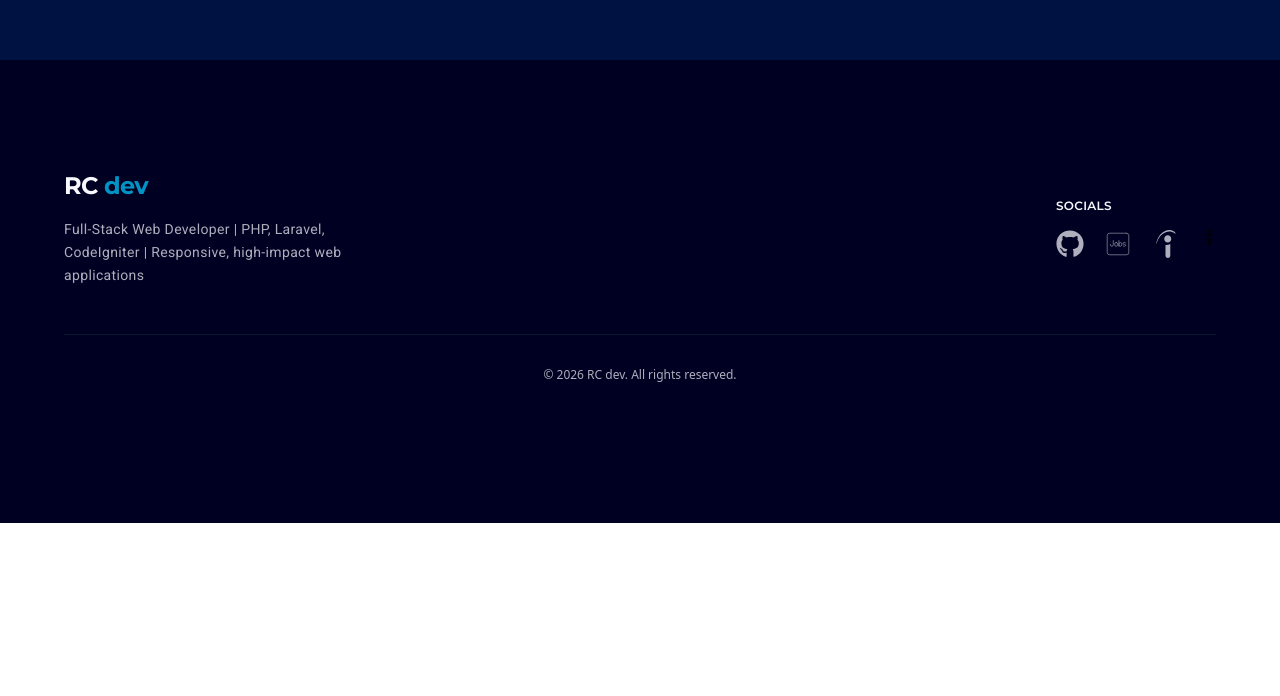
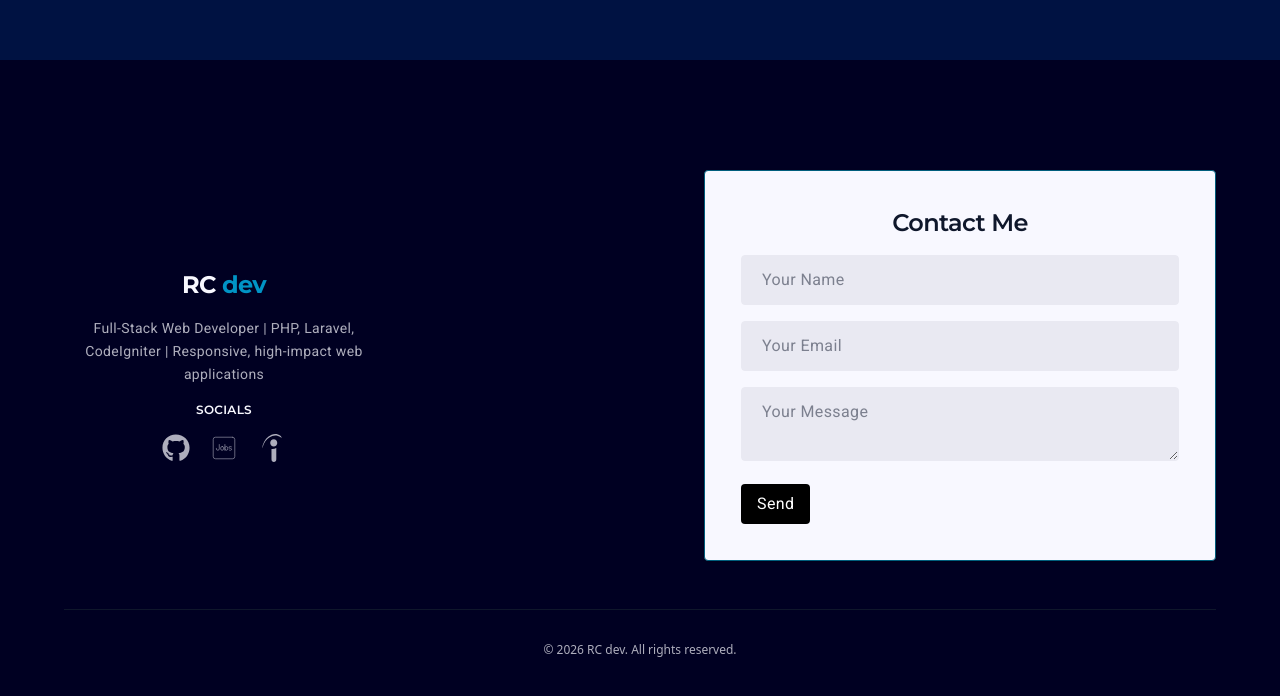
Before and after one commit to Plus-0ne/v1.portfolio.site, a React (Vite) app: page / in a window 1280 px wide. Shown: the part 3313-4009 px from the top of the page. Before the commit the page ends 3836 px from the top, so only its background shows below. Built offline with nearby package versions, Linux system fonts and the light colour scheme.

Commit message:
Updates : Thu, Jan 22, 2026  8:39:11 PM

```diff
--- a/package.json
+++ b/package.json
@@ -10,6 +10,7 @@
     "preview": "vite preview"
   },
   "dependencies": {
+    "@emailjs/browser": "^4.4.1",
     "@headlessui/react": "^2.2.9",
     "@photonjs/vercel": "^0.1.22",
     "@tailwindcss/vite": "^4.1.18",
--- a/src/App.tsx
+++ b/src/App.tsx
@@ -17,6 +17,7 @@ export default function App() {
     AOS.init({
       duration: 1000, // animation duration in ms
     });
+    // AOS.refresh();
   }, []);
 
   UpdateTitleOnScroll();
--- a/src/components/Card.tsx
+++ b/src/components/Card.tsx
@@ -43,7 +43,7 @@ function Card({ title, description, key_features, tags, img, link }: { title: st
 
                 <div className="flex flex-row gap-2 mt-5">
                     <a href={link} className="mt-5 inline-flex items-center bg-ocean text-slate-950 font-semibold text-sm cursor-pointer px-4 py-2 rounded-lg transition-all duration-300 hover:bg-ocean-hover hover:text-slate-950 hover:w-auto" target="_blank" aria-label={`Visit this page ${title}`}>
-                        <span>View</span>
+                        <span>View project</span>
                         <svg className="w-4 h-4 ml-2" fill="none" stroke="currentColor" viewBox="0 0 24 24">
                             <path strokeLinecap="round" strokeLinejoin="round" strokeWidth="2" d="M9 5l7 7-7 7"></path>
                         </svg>
--- a/src/components/CardProjectsDrawer.tsx
+++ b/src/components/CardProjectsDrawer.tsx
@@ -46,7 +46,7 @@ export default function CardProjectsDrawer({ open, onClose, title, description,
                             {/* Header */}
                             <div className="flex items-center justify-between p-10 border-b">
                                 <DialogTitle className="text-xl font-semibold tracking-tight font-heading">{title}</DialogTitle>
-                                <button onClick={onClose} className="text-lg">✕</button>
+                                <button onClick={onClose} className="text-lg cursor-pointer">✕</button>
                             </div>
 
                             {/* Content */}
--- /dev/null
+++ b/src/components/ContactForm.tsx
@@ -0,0 +1,88 @@
+import { useRef, useState } from "react";
+import emailjs from "@emailjs/browser";
+import { Button, Input, Textarea } from '@headlessui/react';
+
+const ContactForm = () => {
+    const formRef = useRef<HTMLFormElement>(null);
+    const [status, setStatus] = useState<"idle" | "sending" | "success" | "error">("idle");
+
+    const sendEmail = (e: React.FormEvent) => {
+        e.preventDefault();
+        if (!formRef.current) return;
+
+        setStatus("sending");
+
+        emailjs
+            .sendForm(
+                import.meta.env.VITE_EMAILJS_SERVICE_ID,
+                import.meta.env.VITE_EMAILJS_TEMPLATE_ID,
+                formRef.current,
+                import.meta.env.VITE_EMAILJS_PUBLIC_KEY
+            )
+            .then(
+                () => {
+                    setStatus("success");
+                    formRef.current?.reset();
+                },
+                (error) => {
+                    console.error(error.text);
+                    setStatus("error");
+                }
+            );
+    };
+
+    return (
+        <div className="max-w-lg mx-auto p-6 lg:p-9 border border-baltic rounded shadow text-slate-900 bg-ghost-white">
+            <h2 className="text-2xl font-semibold text-center mb-4 font-heading tracking-tight">
+                Contact Me
+            </h2>
+            <form ref={formRef} onSubmit={sendEmail} className="space-y-4 font-body tracking-wide">
+                <Input
+                    type="text"
+                    name="user_name"
+                    placeholder="Your Name"
+                    required
+                    className="w-full px-5 py-3 rounded focus:outline-none border border-ghost-white-hover bg-ghost-white-hover text-slate-900
+                data-focus:border data-focus:border-baltic
+                data-hover:shadow"
+                    autoComplete="off"
+                />
+                <Input
+                    type="email"
+                    name="user_email"
+                    placeholder="Your Email"
+                    required
+                    className="w-full px-5 py-3 rounded focus:outline-none border border-ghost-white-hover bg-ghost-white-hover text-slate-900
+                data-focus:border data-focus:border-baltic
+                data-hover:shadow"
+                    autoComplete="off"
+                />
+                <Textarea
+                    name="message"
+                    placeholder="Your Message"
+                    required
+                    className="w-full px-5 py-3 rounded focus:outline-none border border-ghost-white-hover bg-ghost-white-hover text-slate-900
+                data-focus:border data-focus:border-baltic
+                data-hover:shadow"
+                    autoComplete="off"
+                />
+                <Button
+                    type="submit"
+                    className="bg-black text-white px-4 py-2 rounded disabled:opacity-50"
+                    disabled={status === "sending"}
+                >
+                    {status === "sending" ? "Sending..." : "Send"}
+                </Button>
+
+                {status === "success" && (
+                    <p className="text-green-600 mt-2">Message sent successfully!</p>
+                )}
+                {status === "error" && (
+                    <p className="text-red-600 mt-2">Failed to send message. Try again.</p>
+                )}
+            </form>
+        </div>
+    );
+};
+
+export default ContactForm;
--- a/src/components/Footer.tsx
+++ b/src/components/Footer.tsx
@@ -1,29 +1,31 @@
 import { FaGithub } from "react-icons/fa";
 import { JobstreetLogo } from "../assets/icons/JobstreetLogo";
 import { SiIndeed } from "react-icons/si";
+import ContactForm from "./ContactForm";
 
 function Footer() {
   const currentYear = new Date().getFullYear();
 
   return (
-    <footer id="footer" className="w-full section-primary py-35 px-4 lg:px-0">
+    <footer id="footer" className="w-full section-primary pt-35 pb-10 px-4 lg:px-0">
       <div className="max-w-6xl mx-auto">
-        <div className="flex flex-col md:flex-row justify-between items-start md:items-center gap-8 pb-12">
+        <div className="flex flex-col-reverse md:flex-row justify-between items-center gap-8 pb-12">
 
           {/* Logo & Tagline */}
           <div className="space-y-4">
+            <div className="space-y-4 text-center">
               <h2 className="text-2xl font-bold text-ghost-white font-heading tracking-tight">
                 RC<span className="text-ocean"> dev</span>
               </h2>
-            <p className="text-ghost-white-inactive max-w-xs text-sm leading-relaxed font-body tracking-wide">
+              <p className="text-ghost-white-inactive max-w-xs text-sm leading-relaxed font-body tracking-wide ">
                 Full-Stack Web Developer | PHP, Laravel, CodeIgniter | Responsive, high-impact web applications
               </p>
             </div>
-
+            <div className="space-y-4">
               {/* Social Links */}
-          <div className="flex flex-col space-y-4">
+              <div className="flex flex-col space-y-4 text-center">
                 <h3 className="text-ghost-white font-semibold uppercase font-heading tracking-wide text-xs">Socials</h3>
-            <div className="flex gap-5">
+                <div className="flex gap-5 justify-center">
                   <a href="https://github.com/Plus-0ne" className="text-ghost-white-inactive hover:text-blue-400 transition-colors" aria-label="Github" target="_blank">
                     <FaGithub className="w-7 h-7" />
                   </a>
@@ -33,9 +35,15 @@ function Footer() {
                   <a href="https://profile.indeed.com/p/romelc-kw37sxh" className="text-ghost-white-inactive hover:text-blue-400 transition-colors" aria-label="Indeed" target="_blank">
                     <SiIndeed className="w-7 h-7"></SiIndeed>
                   </a>
-              <SiIndeed></SiIndeed>
                 </div>
               </div>
+            </div>
+          </div>
+
+          <div>
+            <ContactForm></ContactForm>
+          </div>
+
         </div>
 
         {/* Bottom Bar */}
--- a/src/components/TechStacks.tsx
+++ b/src/components/TechStacks.tsx
@@ -1,27 +1,29 @@
 import { FaBootstrap, FaCss3, FaGit, FaHtml5, FaReact } from "react-icons/fa";
-import { SiCodeigniter, SiJavascript, SiJquery,  SiLaravel,  SiPhp,  SiTailwindcss, SiTypescript, SiVite } from "react-icons/si";
+import { SiCodeigniter, SiJavascript, SiJquery, SiLaravel, SiPhp, SiTailwindcss, SiTypescript, SiVite } from "react-icons/si";
 
 function TechStacks() {
 
+
+
     const skills = [
-        { icon: <FaHtml5 />, name: "Html5", color: "hover:text-[#e34f26]", textcolor : "text-[#e34f26]" },
+        { icon: <FaHtml5 />, name: "Html5", color: "hover:text-[#e34f26]", textcolor: "text-[#e34f26]" },
         { icon: <FaCss3 />, name: "Css3", color: "hover:text-[#379AD6]", textcolor: "text-[#379AD6]" },
-        { icon: <FaBootstrap />, name: "Bootstrap", color: "hover:text-[#702cf5]", textcolor : "text-[#702cf5]" },
-        { icon: <SiJavascript />, name: "JavaScript", color: "hover:text-[#f6de16]", textcolor : "text-[#f6de16]" },
-        { icon: <SiTailwindcss />, name: "Tailwind", color: "hover:text-[#06B6D4]", textcolor : "text-[#06B6D4]" },
-        { icon: <SiJquery />, name: "jQuery", color: "hover:text-[#1169ae]", textcolor : "text-[#1169ae]" },
-        { icon: <FaReact />, name: "React", color: "hover:text-[#61DAFB]", textcolor : "text-[#61DAFB]" },
-        { icon: <SiTypescript />, name: "TypeScript", color: "hover:text-[#3178C6]", textcolor : "text-[#3178C6]" },
-        { icon: <SiPhp />, name: "PHP", color: "hover:text-[#3178C6]", textcolor : "text-[#3178C6]" },
-        { icon: <SiLaravel />, name: "Laravel", color: "hover:text-[#3178C6]", textcolor : "text-[#3178C6]" },
-        { icon: <SiCodeigniter />, name: "Codeigniter", color: "hover:text-[#3178C6]", textcolor : "text-[#3178C6]" },
-        { icon: <SiVite />, name: "Vite", color: "hover:text-[#646CFF]", textcolor : "text-[#646CFF]" },
-        { icon: <FaGit />, name: "Git", color: "hover:text-[#F05032]", textcolor : "text-[#F05032]" },
+        { icon: <FaBootstrap />, name: "Bootstrap", color: "hover:text-[#702cf5]", textcolor: "text-[#702cf5]" },
+        { icon: <SiJavascript />, name: "JavaScript", color: "hover:text-[#f6de16]", textcolor: "text-[#f6de16]" },
+        { icon: <SiTailwindcss />, name: "Tailwind", color: "hover:text-[#06B6D4]", textcolor: "text-[#06B6D4]" },
+        { icon: <SiJquery />, name: "jQuery", color: "hover:text-[#1169ae]", textcolor: "text-[#1169ae]" },
+        { icon: <FaReact />, name: "React", color: "hover:text-[#61DAFB]", textcolor: "text-[#61DAFB]" },
+        { icon: <SiTypescript />, name: "TypeScript", color: "hover:text-[#3178C6]", textcolor: "text-[#3178C6]" },
+        { icon: <SiPhp />, name: "PHP", color: "hover:text-[#3178C6]", textcolor: "text-[#3178C6]" },
+        { icon: <SiLaravel />, name: "Laravel", color: "hover:text-[#3178C6]", textcolor: "text-[#3178C6]" },
+        { icon: <SiCodeigniter />, name: "Codeigniter", color: "hover:text-[#3178C6]", textcolor: "text-[#3178C6]" },
+        { icon: <SiVite />, name: "Vite", color: "hover:text-[#646CFF]", textcolor: "text-[#646CFF]" },
+        { icon: <FaGit />, name: "Git", color: "hover:text-[#F05032]", textcolor: "text-[#F05032]" },
     ];
 
     return (
         <section id="tech" className="py-35 sectionRow section-primary">
-            <div className="max-w-6xl mx-auto px-4" data-aos="fade-up" data-aos-anchor-placement="center-bottom">
+            <div className="max-w-6xl mx-auto px-4" data-aos="fade-up" data-aos-anchor-placement="bottom-center">
                 <h2 className="text-3xl font-semibold text-center mb-16 text-ghost-white font-heading tracking-tight">Tech Stack</h2>
 
                 <div className="flex flex-wrap justify-center items-center gap-8">
--- a/src/components/Timeline.tsx
+++ b/src/components/Timeline.tsx
@@ -37,7 +37,7 @@ function Timeline() {
 
     return (
         <section id="timeline" className="py-35 bg-navy-deep sectionRow">
-            <div className="max-w-6xl mx-auto px-4" data-aos="fade-up" data-aos-anchor-placement="center-bottom">
+            <div className="max-w-6xl mx-auto px-4" data-aos="fade-up" data-aos-anchor-placement="center-center">
                 <h2 className="text-3xl font-semibold text-center mb-16 text-ghost-white font-heading tracking-tight">Timeline</h2>
 
                 <div className="relative">
@@ -54,7 +54,7 @@ function Timeline() {
                                 <div className={`grid grid-cols-1 md:grid-cols-2 w-full ${index % 2 === 0 ? 'md:text-right' : ''}`}>
 
                                     {/* Left Side Content (Even indices) */}
-                                    <div className={`pt-1 md:px-12 ${index % 2 === 0 ? 'block' : 'hidden'}`} data-aos={isMobile ? "fade-left" : "fade-right"} data-aos-anchor-placement="center-bottom">
+                                    <div className={`pt-1 md:px-12 ${index % 2 === 0 ? 'block' : 'hidden'}`} data-aos={isMobile ? "fade-left" : "fade-right"} data-aos-anchor-placement="center-bottom" data-aos-delay="1000">
                                         <div className="pl-8 md:pl-0">
                                             <span className="text-sm font-bold text-ocean font-body">{exp.date}</span>
                                             <h3 className="text-xl font-bold text-ghost-white font-heading tracking-tight">{exp.title}</h3>
@@ -69,7 +69,7 @@ function Timeline() {
                                     <div className="hidden md:block"></div>
 
                                     {/* Right Side Content (Odd indices) */}
-                                    <div className={`pt-1 md:px-12 ${index % 2 !== 0 ? 'block' : 'hidden'}`} data-aos="fade-left" data-aos-anchor-placement="center-bottom">
+                                    <div className={`pt-1 md:px-12 ${index % 2 !== 0 ? 'block' : 'hidden'}`} data-aos="fade-left" data-aos-anchor-placement="center-bottom" data-aos-delay="1000">
                                         <div className="pl-8 md:pl-0">
                                             <span className="text-sm font-bold text-ocean font-body">{exp.date}</span>
                                             <h3 className="text-xl font-bold text-ghost-white font-heading tracking-tight">{exp.title}</h3>
```
Also changed, not shown: 2 other files (tests, documents, lock files or other folders). Lines whose indentation alone changed are shown as unchanged.
